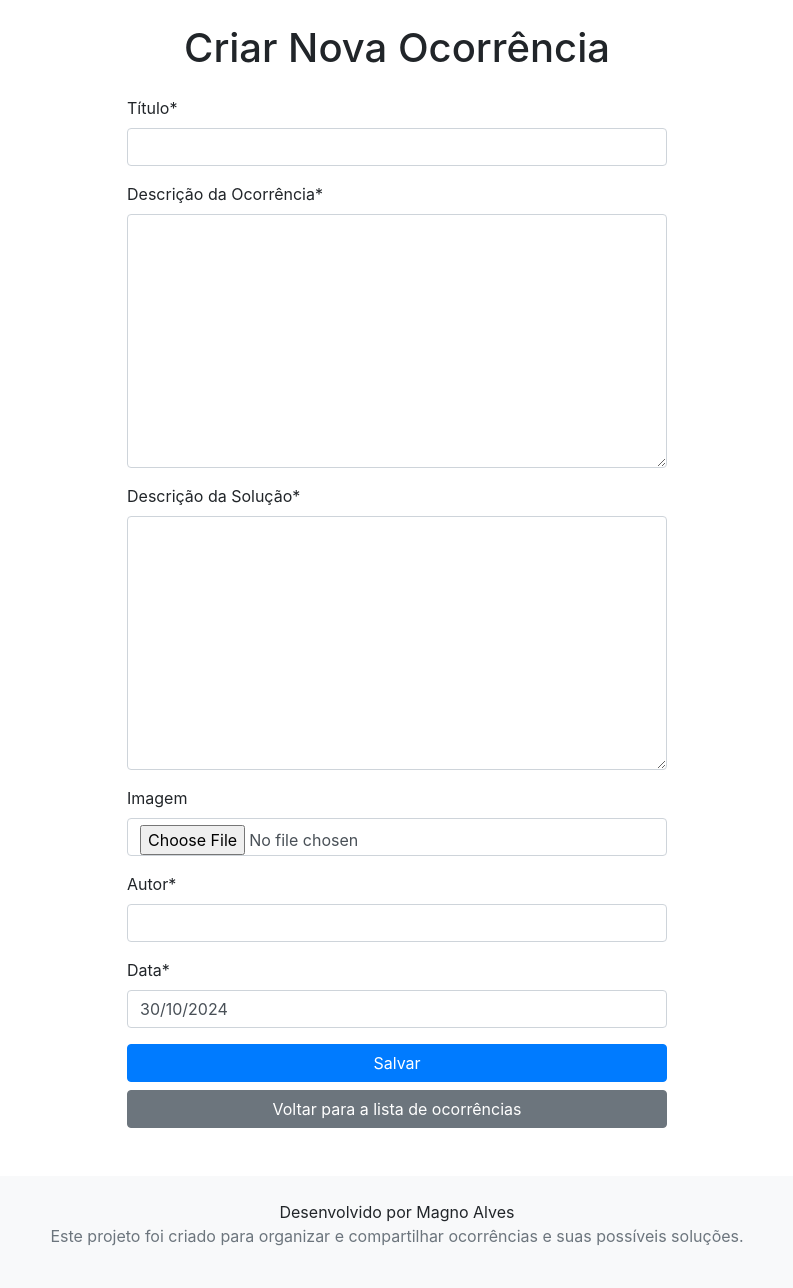
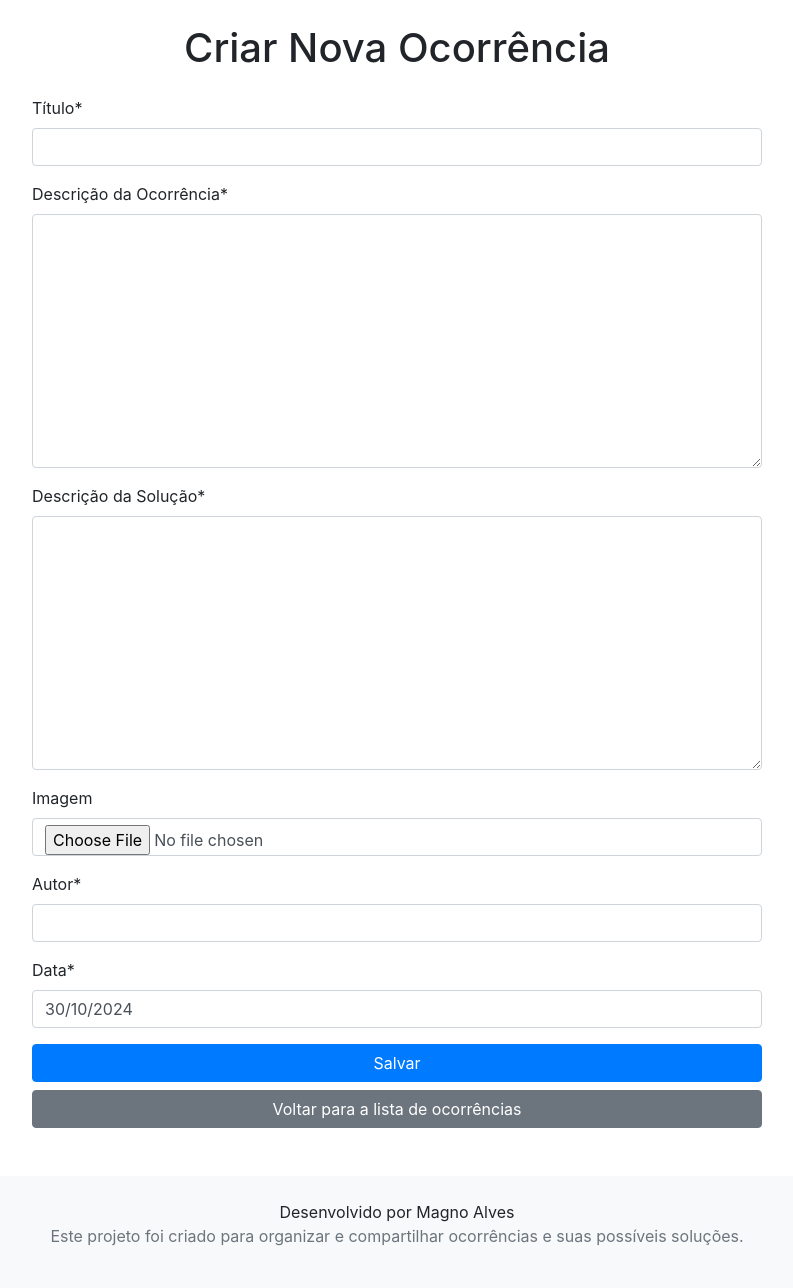
Before and after one commit to alvesmagnocavalcante/solucionario, a Django app: page /ocorrencias/criar/ in a window 1280 px wide. Shown: the whole page, without its empty margins (243-1036 px from the left). Run offline with Django 5.2, Linux system fonts and the light colour scheme; some libraries are stand-ins or nearby versions.

Commit message:
Update cria_ocorrencia.html

```diff
--- a/solucionario/templates/cria_ocorrencia.html
+++ b/solucionario/templates/cria_ocorrencia.html
@@ -4,7 +4,7 @@
 {% block content %}
   <h1 class="mb-4 text-center">Criar Nova Ocorrência</h1>
   <div class="row justify-content-center">
-    <div class="col-md-6">
+    <div class="col-12 col-md-8">
       <form method="post" enctype="multipart/form-data" class="needs-validation" novalidate>
         {% csrf_token %}
         {{ form|crispy }}
```
